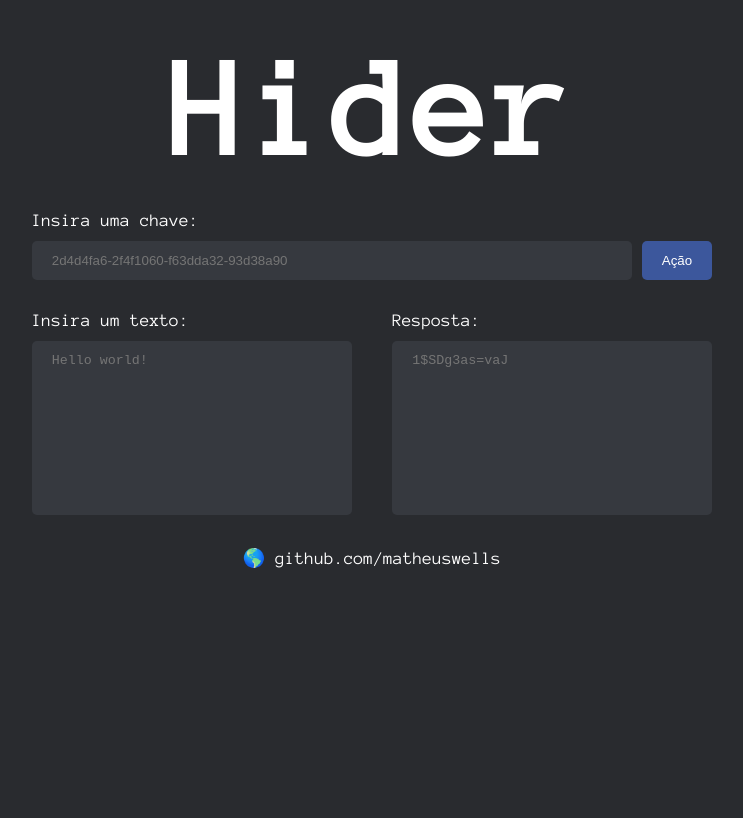
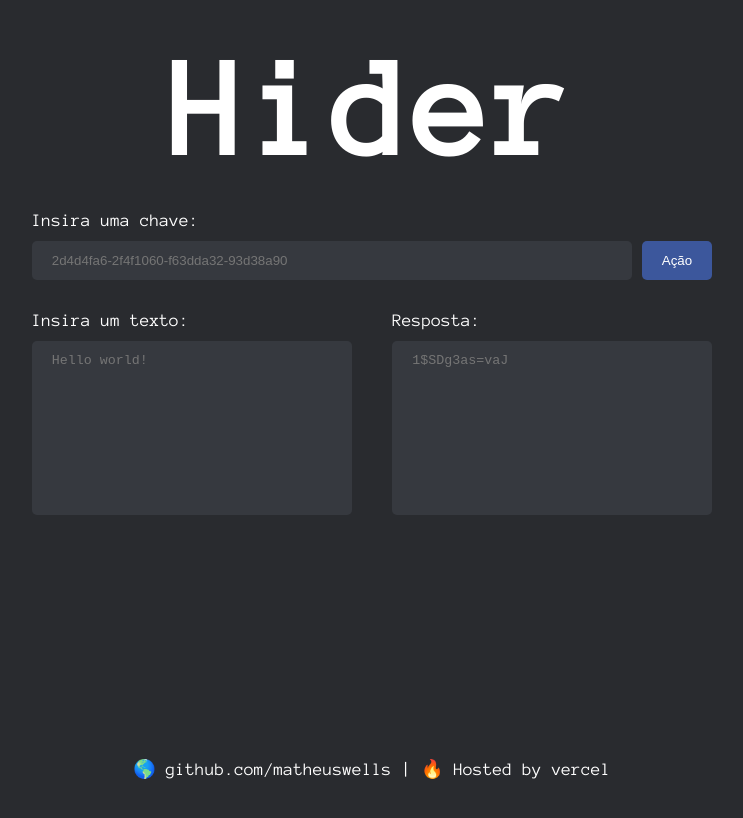
Before and after one commit to Matheuswells/hider, a Next.js app: page / in a window 1280 px wide. Shown: the top 818 px of the page, without its empty margins (268-1011 px from the left). Built offline with nearby package versions, Linux system fonts and the light colour scheme.

Commit message:
get inputs values

```diff
--- a/src/pages/index.tsx
+++ b/src/pages/index.tsx
@@ -1,9 +1,18 @@
-import React from 'react'
+import React, { useState } from 'react'
 import Head from 'next/head'
 import Link from 'next/link'
 import { Container } from '../styles/pages/Home'
+import { generateKeyPair } from 'node:crypto'
 // import logo from '../assets/logo.png'
 const Home: React.FC = () => {
+  const [title, setTitle] = useState('')
+  const [text, setText] = useState('')
+  function getKey() {
+    return event => setTitle(event.target.value)
+  }
+  function getText() {
+    return event => setText(event.target.value)
+  }
   return (
     <>
       <Head>
@@ -25,6 +34,7 @@ const Home: React.FC = () => {
               name="key"
               className="inputType1"
               placeholder="2d4d4fa6-2f4f1060-f63dda32-93d38a90"
+              onChange={getKey()}
             />
           </label>
           <div className="dropdown">
@@ -46,28 +56,35 @@ const Home: React.FC = () => {
                 placeholder="Hello world!"
                 cols={30}
                 rows={10}
+                onChange={getText()}
               ></textarea>
             </div>
             <div className="textInputSide">
               <p>Resposta:</p>
               <textarea
+                readOnly={true}
                 name="value"
                 id=""
                 className="inputType2"
                 placeholder="1$SDg3as=vaJ"
                 cols={30}
                 rows={10}
+                value={text.replaceAll('.', '*')}
               ></textarea>
             </div>
           </div>
         </form>
+        <div className="footer">
           <Link href="https://github.com/Matheuswells/hider">
             <a target="_blank">
               <p>
-              <p className="linkText">&#127758; github.com/matheuswells</p>
+                <p className="linkText">
+                  &#127758; github.com/matheuswells | &#128293; Hosted by vercel
+                </p>
               </p>
             </a>
           </Link>
+        </div>
       </Container>
     </>
   )
--- a/src/styles/pages/Home.ts
+++ b/src/styles/pages/Home.ts
@@ -4,7 +4,7 @@ export const Container = styled.div`
   width: 100vw;
   height: 100vh;
   min-width: 800px;
-
+  min-height: 900px;
   display: flex;
   /* justify-content: center; */
   align-items: center;
@@ -126,6 +126,9 @@ export const Container = styled.div`
     background-color: ${props => props.theme.primary};
     color: ${props => props.theme.text};
   }
-  .HiderContent {
+  .footer {
+    margin-top: 10px;
+    position: absolute;
+    bottom: 10px;
   }
 `
```
Lines whose indentation alone changed are shown as unchanged.
